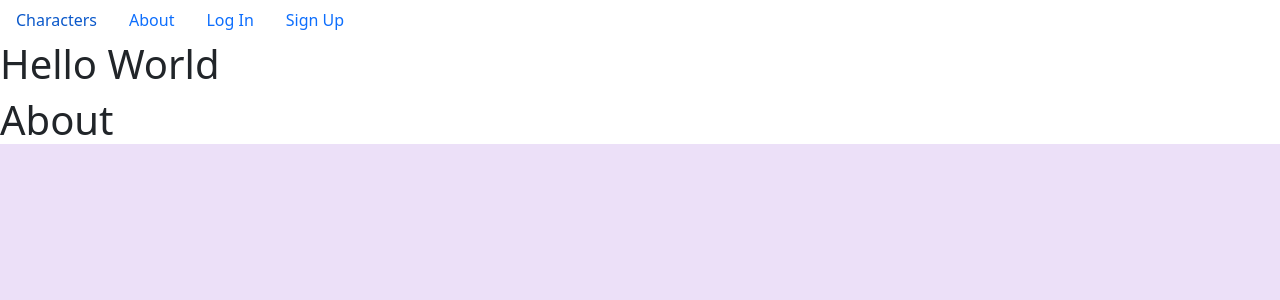
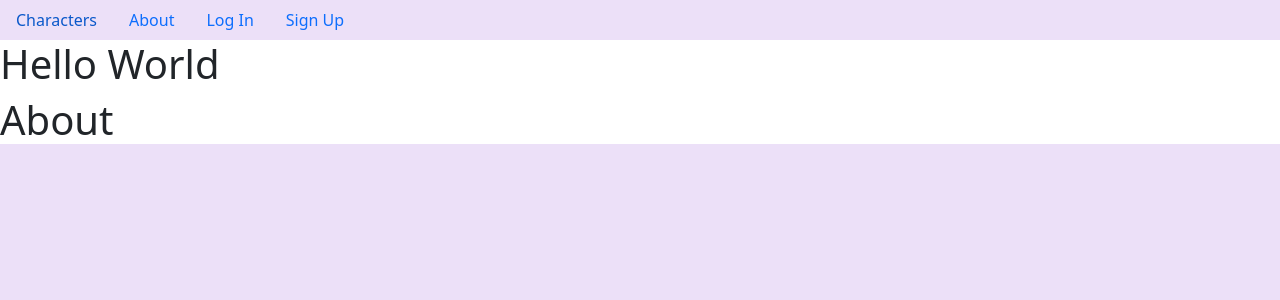
Before and after one commit to Jeal3R5/Unit4_Characters, a Django app: page /about/ in a window 1280 px wide. Shown: the top 300 px of the page. Run offline with Django 4.2, Linux system fonts and the light colour scheme.

Commit message:
add background and text colors

```diff
--- a/main_app/static/css/style.css
+++ b/main_app/static/css/style.css
@@ -2,3 +2,8 @@
     background-color: #ECE0F8;
     color: #5f04b4;
 }
+
+header {
+    background-color: #ECE0F8;
+    color: #5f04b4;
+}
```
